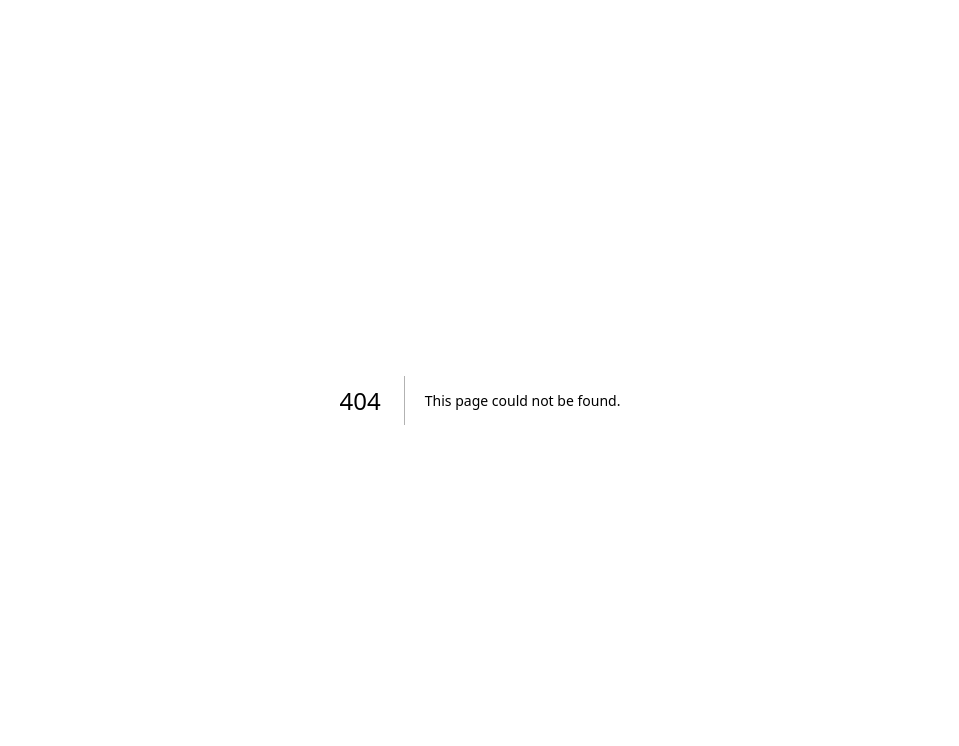
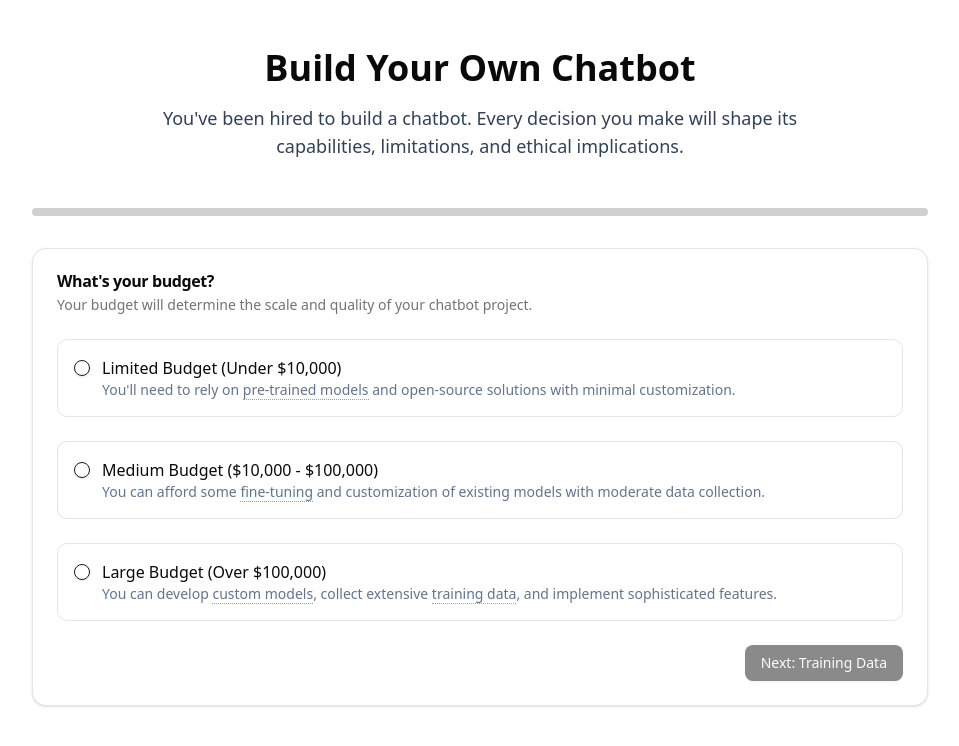
Before and after one commit to emield98/ethical, a Next.js app: page /chatbot in a window 1280 px wide. Before the commit this address had no page. Shown: the top 746 px of the page, without its empty margins (160-1119 px from the left). Built offline with nearby package versions, Linux system fonts and the light colour scheme.

Commit message:
Added home introduction page and removed bias theme (sorry Andrew)

```diff
--- /dev/null
+++ b/src/app/chatbot/page.tsx
@@ -0,0 +1,19 @@
+import { ChatbotBuilder } from "@/components/chatbot-builder"
+
+export default function Home() {
+  return (
+    <main className="min-h-screen py-12 px-4 sm:px-6 lg:px-8">
+      <div className="max-w-4xl mx-auto">
+        <div className="text-center mb-12 uneven-spacing">
+          <h1 className="text-4xl font-bold mb-4">Build Your Own Chatbot</h1>
+          <p className="text-lg text-slate-700 dark:text-slate-300 max-w-2xl mx-auto">
+            You've been hired to build a chatbot. Every decision you make will shape its capabilities, limitations, and
+            ethical implications.
+          </p>
+        </div>
+
+        <ChatbotBuilder />
+      </div>
+    </main>
+  )
+}
--- a/src/app/globals.css
+++ b/src/app/globals.css
@@ -232,11 +232,6 @@
     --ring: 221.2 83.2% 53.3%;
 
     --radius: 0.5rem;
-
-    /* Bias gradient colors */
-    --bias-start: 240 100% 70%;
-    --bias-mid: 260 100% 60%;
-    --bias-end: 280 100% 50%;
   }
 
   .dark {
@@ -267,11 +262,6 @@
     --border: 217.2 32.6% 17.5%;
     --input: 217.2 32.6% 17.5%;
     --ring: 224.3 76.3% 48%;
-
-    /* Bias gradient colors for dark mode */
-    --bias-start: 240 70% 40%;
-    --bias-mid: 260 70% 35%;
-    --bias-end: 280 70% 30%;
   }
 }
 
@@ -283,135 +273,3 @@
     @apply bg-background text-foreground;
   }
 }
-
-/* Biased design elements */
-.biased-container {
-  background: linear-gradient(135deg, hsl(var(--bias-start) / 0.05), hsl(var(--bias-end) / 0.2));
-  clip-path: polygon(0 0, 100% 0, 100% 95%, 0 100%);
-}
-
-.biased-card {
-  transform: perspective(1000px) rotateY(-1deg);
-  box-shadow: -5px 5px 15px rgba(0, 0, 0, 0.1);
-}
-
-.biased-option {
-  transition: all 0.3s ease;
-}
-
-.biased-option:nth-child(1) {
-  transform: scale(1.02) translateX(-2px);
-}
-
-.biased-option:nth-child(3) {
-  transform: scale(0.98) translateX(2px);
-}
-
-.biased-progress {
-  background: linear-gradient(90deg, hsl(var(--bias-start)), hsl(var(--bias-mid)), hsl(var(--bias-end)));
-}
-
-.biased-title {
-  background: linear-gradient(90deg, hsl(var(--bias-start)), hsl(var(--bias-end)));
-  -webkit-background-clip: text;
-  -webkit-text-fill-color: transparent;
-  background-clip: text;
-  color: transparent;
-}
-
-.biased-badge {
-  background: linear-gradient(90deg, hsl(var(--bias-start)), hsl(var(--bias-end)));
-  color: white;
-  font-weight: bold;
-}
-
-.biased-button {
-  background: linear-gradient(90deg, hsl(var(--bias-start)), hsl(var(--bias-end)));
-  color: white;
-  font-weight: bold;
-  transition: all 0.3s ease;
-}
-
-.biased-button:hover {
-  transform: translateY(-2px);
-  box-shadow: 0 5px 15px rgba(0, 0, 0, 0.2);
-}
-
-.biased-tabs {
-  position: relative;
-  overflow: hidden;
-}
-
-.biased-tabs::before {
-  content: "";
-  position: absolute;
-  top: 0;
-  left: 0;
-  width: 100%;
-  height: 100%;
-  background: linear-gradient(
-    90deg,
-    hsl(var(--bias-start) / 0.1),
-    hsl(var(--bias-mid) / 0.05),
-    hsl(var(--bias-end) / 0.1)
-  );
-  z-index: -1;
-}
-
-.biased-tabs-list {
-  background: linear-gradient(
-    90deg,
-    hsl(var(--bias-start) / 0.2),
-    hsl(var(--bias-mid) / 0.1),
-    hsl(var(--bias-end) / 0.2)
-  );
-}
-
-.biased-tab:nth-child(1) {
-  font-weight: 600;
-}
-
-.biased-tab:nth-child(2) {
-  font-weight: 500;
-}
-
-.biased-tab:nth-child(3) {
-  font-weight: 400;
-}
-
-.biased-tab:nth-child(4) {
-  font-weight: 300;
-}
-
-/* Asymmetrical layout */
-.asymmetrical-grid {
-  display: grid;
-  grid-template-columns: 1.2fr 0.8fr;
-  gap: 1.5rem;
-}
-
-@media (max-width: 768px) {
-  .asymmetrical-grid {
-    grid-template-columns: 1fr;
-  }
-}
-
-/* Uneven spacing */
-.uneven-spacing > *:nth-child(odd) {
-  margin-left: 5%;
-}
-
-.uneven-spacing > *:nth-child(even) {
-  margin-right: 5%;
-}
-
-/* Radar chart bias */
-.biased-radar {
-  transform: skew(-2deg, 1deg);
-}
-
-/* Ethical insights card */
-.ethical-card {
-  border-width: 1px 1px 1px 4px;
-  border-left-color: hsl(var(--bias-end));
-}
--- a/src/app/page.tsx
+++ b/src/app/page.tsx
@@ -1,19 +1,40 @@
-import { ChatbotBuilder } from "@/components/chatbot-builder"
+import { ChatbotBuilder } from "@/components/chatbot-builder";
+import Link from "next/link";
 
 export default function Home() {
   return (
-    <main className="min-h-screen py-12 px-4 sm:px-6 lg:px-8 biased-container">
+    <main className="min-h-screen py-12 px-4 sm:px-6 lg:px-8 bg-gradient-to-br from-indigo-100 via-blue-50 to-white dark:from-slate-900 dark:via-slate-800 dark:to-slate-900">
       <div className="max-w-4xl mx-auto">
-        <div className="text-center mb-12 uneven-spacing">
-          <h1 className="text-4xl font-bold mb-4 biased-title">Build Your Own Chatbot</h1>
-          <p className="text-lg text-slate-700 dark:text-slate-300 max-w-2xl mx-auto">
-            You've been hired to build a chatbot. Every decision you make will shape its capabilities, limitations, and
-            ethical implications.
-          </p>
+        <div className="mb-12 uneven-spacing">
+          <h1 className="text-5xl font-extrabold mb-6 text-center bg-gradient-to-r from-blue-700 via-indigo-600 to-purple-500 bg-clip-text text-transparent drop-shadow-lg">
+            Build Your Own Chatbot
+          </h1>
+          <div className="flex justify-center mb-8">
+            <img src="/globe.svg" alt="AI Globe" className="w-32 h-32 animate-spin-slow" />
+          </div>
+          <div className="bg-white/80 dark:bg-slate-800/80 rounded-2xl shadow-xl p-8 mb-8 border border-blue-100 dark:border-slate-700">
+            <p className="text-xl text-slate-800 dark:text-slate-200 mb-10 text-center">
+              What does it take to create a chatbot? And what are the ethical decisions behind every choice?
+            </p>
+            <p className="text-lg text-slate-700 dark:text-slate-300 mb-2">
+              This interactive tool lets you step into the shoes of an AI developer. As you design your own chatbot, you’ll make real-world decisions about data, behavior, bias, safety, and more. Along the way, you’ll learn how each choice shapes not only what your chatbot can do, but also the ethical risks it might pose.
+            </p>
+            <p className="text-lg text-slate-700 dark:text-slate-300 mb-10">
+              AI systems are not neutral. They reflect the values, constraints, and priorities of their creators. By exploring these trade-offs yourself, you'll gain a deeper understanding of the challenges behind today’s most powerful technologies.
+            </p>
+            <p className="text-lg text-slate-700 dark:text-slate-300 text-center"><b>
+              Ready to get started? Click the button below to begin your journey into the world of AI development.
+            </b></p>
+          </div>
+          <div className="flex justify-center mt-8">
+            <Link href="/chatbot">
+              <button className="text-2xl font-bold px-12 py-6 bg-gradient-to-r from-blue-600 via-indigo-600 to-purple-600 text-white rounded-2xl shadow-2xl hover:scale-110 hover:from-blue-700 hover:to-purple-700 transition-all duration-200 focus:outline-none focus:ring-4 focus:ring-blue-300 flex items-center gap-3">
+                <span className="text-3xl">🚀</span> Start Building
+              </button>
+            </Link>
+          </div>
         </div>
-
-        <ChatbotBuilder />
       </div>
     </main>
-  )
+  );
 }
--- a/src/components/chatbot-builder.tsx
+++ b/src/components/chatbot-builder.tsx
@@ -76,13 +76,13 @@ export function ChatbotBuilder() {
 
   return (
     <div className="space-y-8">
-      <Progress value={progress} className="h-2 w-full biased-progress" />
+      <Progress value={progress} className="h-2 w-full" />
 
-      <Tabs value={currentTabId} className="w-full biased-tabs">
+      <Tabs value={currentTabId} className="w-full">
         <TabsContent value="budget">
-          <Card className="biased-card">
+          <Card className="">
             <CardHeader>
-              <CardTitle className="biased-title">What's your budget?</CardTitle>
+              <CardTitle className="">What's your budget?</CardTitle>
               <CardDescription>
                 Your budget will determine the scale and quality of your chatbot project.
               </CardDescription>
@@ -93,7 +93,7 @@ export function ChatbotBuilder() {
                 onValueChange={(value) => updateChoice("budget", value)}
                 className="space-y-4 uneven-spacing"
               >
-                <div className="flex items-start space-x-3 p-4 border rounded-lg hover:bg-slate-50 dark:hover:bg-slate-900 transition-colors biased-option">
+                <div className="flex items-start space-x-3 p-4 border rounded-lg hover:bg-slate-50 dark:hover:bg-slate-900 transition-colors">
                   <RadioGroupItem value="low" id="low" className="mt-1" />
                   <div className="space-y-2">
                     <Label htmlFor="low" className="text-base font-medium">
@@ -107,7 +107,7 @@ export function ChatbotBuilder() {
                   </div>
                 </div>
 
-                <div className="flex items-start space-x-3 p-4 border rounded-lg hover:bg-slate-50 dark:hover:bg-slate-900 transition-colors biased-option">
+                <div className="flex items-start space-x-3 p-4 border rounded-lg hover:bg-slate-50 dark:hover:bg-slate-900 transition-colors">
                   <RadioGroupItem value="medium" id="medium" className="mt-1" />
                   <div className="space-y-2">
                     <Label htmlFor="medium" className="text-base font-medium">
@@ -120,7 +120,7 @@ export function ChatbotBuilder() {
                   </div>
                 </div>
 
-                <div className="flex items-start space-x-3 p-4 border rounded-lg hover:bg-slate-50 dark:hover:bg-slate-900 transition-colors biased-option">
+                <div className="flex items-start space-x-3 p-4 border rounded-lg hover:bg-slate-50 dark:hover:bg-slate-900 transition-colors">
                   <RadioGroupItem value="high" id="high" className="mt-1" />
                   <div className="space-y-2">
                     <Label htmlFor="high" className="text-base font-medium">
@@ -137,7 +137,7 @@ export function ChatbotBuilder() {
               <EthicalInsights currentStep="budget" currentChoice={choices.budget} />
             </CardContent>
             <CardFooter className="flex justify-end">
-              <Button onClick={nextStep} disabled={!isStepComplete()} className="biased-button">
+              <Button onClick={nextStep} disabled={!isStepComplete()} className="">
                 Next: Training Data
               </Button>
             </CardFooter>
@@ -145,9 +145,9 @@ export function ChatbotBuilder() {
         </TabsContent>
 
         <TabsContent value="data">
-          <Card className="biased-card">
+          <Card className="">
             <CardHeader>
-              <CardTitle className="biased-title">Where is your training data coming from?</CardTitle>
+              <CardTitle className="">Where is your training data coming from?</CardTitle>
               <CardDescription>
                 The source and quality of your training data will significantly impact your chatbot's knowledge and
                 biases.
@@ -159,7 +159,7 @@ export function ChatbotBuilder() {
                 onValueChange={(value) => updateChoice("trainingData", value)}
                 className="space-y-4 uneven-spacing"
               >
-                <div className="flex items-start space-x-3 p-4 border rounded-lg hover:bg-slate-50 dark:hover:bg-slate-900 transition-colors biased-option">
+                <div className="flex items-start space-x-3 p-4 border rounded-lg hover:bg-slate-50 dark:hover:bg-slate-900 transition-colors">
                   <RadioGroupItem value="public" id="public" className="mt-1" />
                   <div className="space-y-2">
                     <Label htmlFor="public" className="text-base font-medium">
@@ -186,7 +186,7 @@ export function ChatbotBuilder() {
                   </div>
                 </div>
 
-                <div className="flex items-start space-x-3 p-4 border rounded-lg hover:bg-slate-50 dark:hover:bg-slate-900 transition-colors biased-option">
+                <div className="flex items-start space-x-3 p-4 border rounded-lg hover:bg-slate-50 dark:hover:bg-slate-900 transition-colors">
                   <RadioGroupItem value="proprietary" id="proprietary" className="mt-1" />
                   <div className="space-y-2">
                     <Label htmlFor="proprietary" className="text-base font-medium">
```
